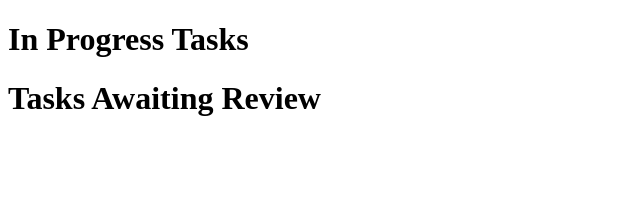
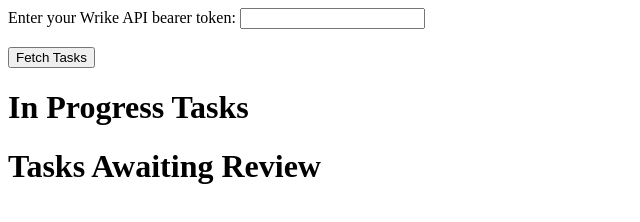
Before and after one commit to mrdc48/wrike-api-fetcher, a plain HTML site: page index.html in a window 1280 px wide. Shown: the whole page, without its empty margins (0-640 px from the left). Drawn offline with Linux system fonts and the light colour scheme; no server answers.

Commit message:
Update index.html

```diff
--- a/index.html
+++ b/index.html
@@ -11,6 +11,10 @@
   </style>
 </head>
 <body>
+  <label for="apiToken">Enter your Wrike API bearer token:</label>
+  <input type="text" id="apiToken" name="apiToken"><br><br>
+  <button onclick="fetchTasks()">Fetch Tasks</button>
+
   <h1>In Progress Tasks</h1>
   <div id="in-progress-tasks"></div>
 
@@ -18,8 +22,13 @@
   <div id="review-tasks"></div>
 
   <script>
-    function fetchTasksByStatus(status, containerId) {
-      const apiToken = 'your_api_token';
+    function fetchTasks() {
+      const apiToken = document.getElementById('apiToken').value;
+      fetchTasksByStatus('Active', 'in-progress-tasks', apiToken);
+      fetchTasksByStatus('Review', 'review-tasks', apiToken);
+    }
+
+    function fetchTasksByStatus(status, containerId, apiToken) {
       const endpoint = `https://www.wrike.com/api/v4/tasks?status=${status}`;
       const headers = { 'Authorization': `Bearer ${apiToken}` };
 
@@ -52,9 +61,6 @@
         tasksContainer.appendChild(taskDiv);
       });
     }
-
-    fetchTasksByStatus('Active', 'in-progress-tasks');
-    fetchTasksByStatus('Review', 'review-tasks');
   </script>
 </body>
 </html>
```
